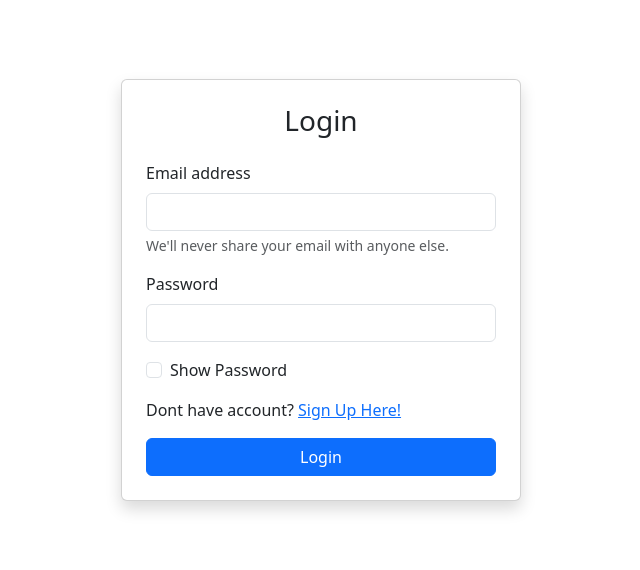
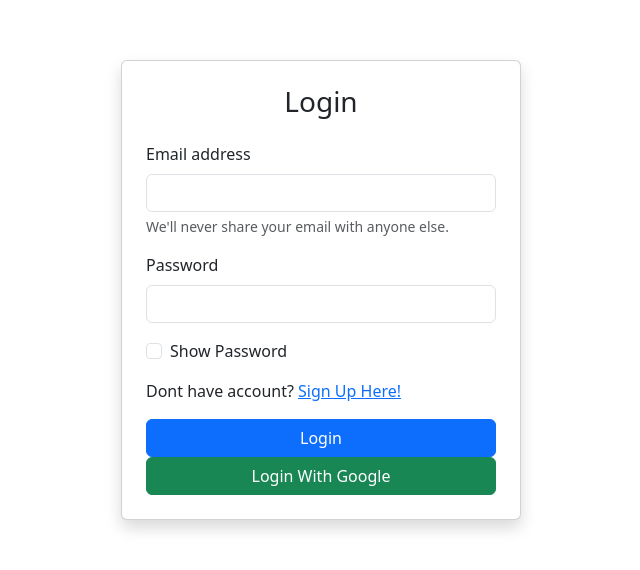
Before and after one commit to Lio3307/BloChat, a React (Vite) app: page / in a window 1280 px wide. Shown: the part 110-680 px from the top of the page, without its empty margins (319-959 px from the left). Built offline with nearby package versions, Linux system fonts and the light colour scheme; no server answers.

Commit message:
adding login/sign in with google

```diff
--- a/src/Pages/Login.jsx
+++ b/src/Pages/Login.jsx
@@ -1,35 +1,76 @@
-import { signInWithEmailAndPassword } from "firebase/auth";
-import { useState } from "react";
+import {
+  signInWithEmailAndPassword,
+  signInWithPopup,
+  onAuthStateChanged,
+} from "firebase/auth";
+import { useState, useEffect } from "react";
 import { Link, useNavigate } from "react-router-dom";
-import { auth } from "../firebase/config";
+import { auth, googleProvider, db } from "../firebase/config";
+import { setDoc, doc, getDoc } from "firebase/firestore";
 
 export const Login = () => {
   const [emailAddress, setEmailAddress] = useState("");
   const [password, setPassword] = useState("");
-  const [isShowPass, setIsShowPass] = useState(false)
-  const navigate = useNavigate()
+  const [isShowPass, setIsShowPass] = useState(false);
+
+  // const [signInWithGoogle, setSignInWithGoogle] = useState("")
+
+  const navigate = useNavigate();
+
+  useEffect(() => {
+    const unsubscribe = onAuthStateChanged(auth, (user) => {
+      if (user) {
+        console.log("User logged in:", user);
+        // bisa set state: setCurrentUser(user)
+      } else {
+        console.log("User not logged in");
+        // setCurrentUser(null)
+      }
+    });
+
+    return () => unsubscribe(); // cleanup
+  }, []);
+
+  const handleLoginWithGoogle = async (e) => {
+    e.preventDefault();
+    try {
+      const signInGoogle = await signInWithPopup(auth, googleProvider);
+      const userDetail = signInGoogle.user;
+
+      const useRef = doc(db, "Users", userDetail.uid);
+      const userSnap = await getDoc(useRef);
+      if (!userSnap.exists()) {
+        await setDoc(useRef, {
+          email: userDetail.email,
+          fullName: userDetail.fullName || userDetail.displayName,
+        });
+      }
+    } catch (err) {
+      console.error(err);
+    }
+  };
 
   const handleLogin = async (e) => {
-    e.preventDefault()
+    e.preventDefault();
 
-    if(emailAddress.trim() === "" || password.trim() === ""){
-      alert("Input Field cannot be empty")
+    if (emailAddress.trim() === "" || password.trim() === "") {
+      alert("Input Field cannot be empty");
       return;
     }
 
-    if(password.length < 6) {
-      alert("Password at least more than 6 character!!")
-      return
+    if (password.length < 6) {
+      alert("Password at least more than 6 character!!");
+      return;
     }
 
     try {
-      await signInWithEmailAndPassword(auth, emailAddress, password)
-      alert("Login Successfully!")
-      navigate("/profile")
+      await signInWithEmailAndPassword(auth, emailAddress, password);
+      alert("Login Successfully!");
+      navigate("/profile");
     } catch (err) {
-      console.error(err)
+      console.error(err);
     }
-  }
+  };
 
   return (
     <>
@@ -76,15 +117,23 @@ export const Login = () => {
                 className="form-check-input"
                 id="rememberMe"
                 onChange={() => {
-                  setIsShowPass(showPass => !showPass)
+                  setIsShowPass((showPass) => !showPass);
                 }}
               />
               Show Password
             </div>
-              <p>Dont have account? <Link to="/register">Sign Up Here!</Link> </p>
+            <p>
+              Dont have account? <Link to="/register">Sign Up Here!</Link>{" "}
+            </p>
 
             <button type="submit" className="btn btn-primary w-100">
               Login
+            </button>
+            <button
+              onClick={handleLoginWithGoogle}
+              className="btn btn-success w-100"
+            >
+              Login With Google
             </button>
           </form>
         </div>
--- a/src/components/Profile.jsx
+++ b/src/components/Profile.jsx
@@ -2,6 +2,7 @@ import { useState, useEffect } from "react";
 import { auth, db } from "../firebase/config";
 import { doc, getDoc } from "firebase/firestore";
 import { useNavigate } from "react-router-dom";
+import { signOut } from "firebase/auth";
 
 export const Profile = () => {
   const [loading, setLoading] = useState(true);
@@ -12,7 +13,7 @@ export const Profile = () => {
     const handleLogout = async (e) => {
       e.preventDefault();
       try {
-        await auth.signOut()
+        await signOut(auth)
         alert("You have been log out...")
         navigate("/login")
       } catch (error) {
@@ -100,6 +101,7 @@ export const Profile = () => {
       ) : (
         <div className="text-center text-danger mt-5">
           <h5>You are not Logged In!</h5>
+          <button className="btn btn-primary" onClick={handleLogout}>LogOut</button>
         </div>
       )}
     </>
--- a/src/firebase/config.js
+++ b/src/firebase/config.js
@@ -1,5 +1,5 @@
 import { initializeApp } from "firebase/app";
-import { getAuth } from "firebase/auth";
+import { getAuth, GoogleAuthProvider } from "firebase/auth";
 import { getFirestore } from "firebase/firestore";
 
 const firebaseConfig = {
@@ -16,3 +16,4 @@ const firebaseConfig = {
 const app = initializeApp(firebaseConfig);
 export const auth = getAuth(app);
 export const db = getFirestore(app)
+export const googleProvider = new GoogleAuthProvider()
```
